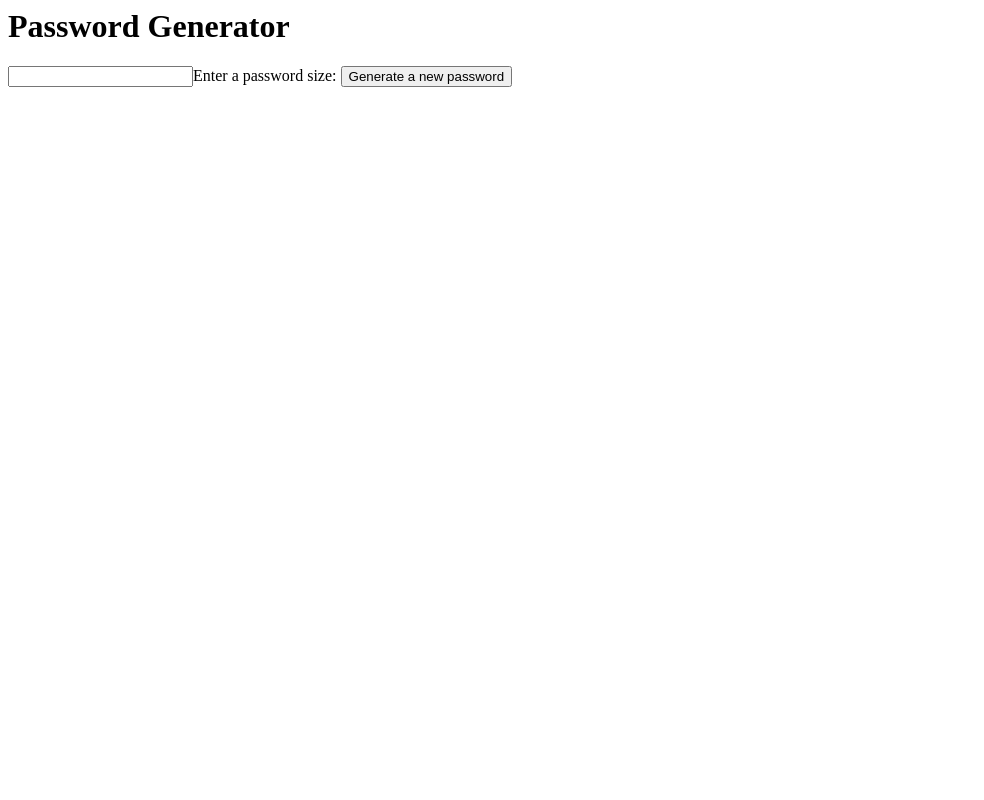
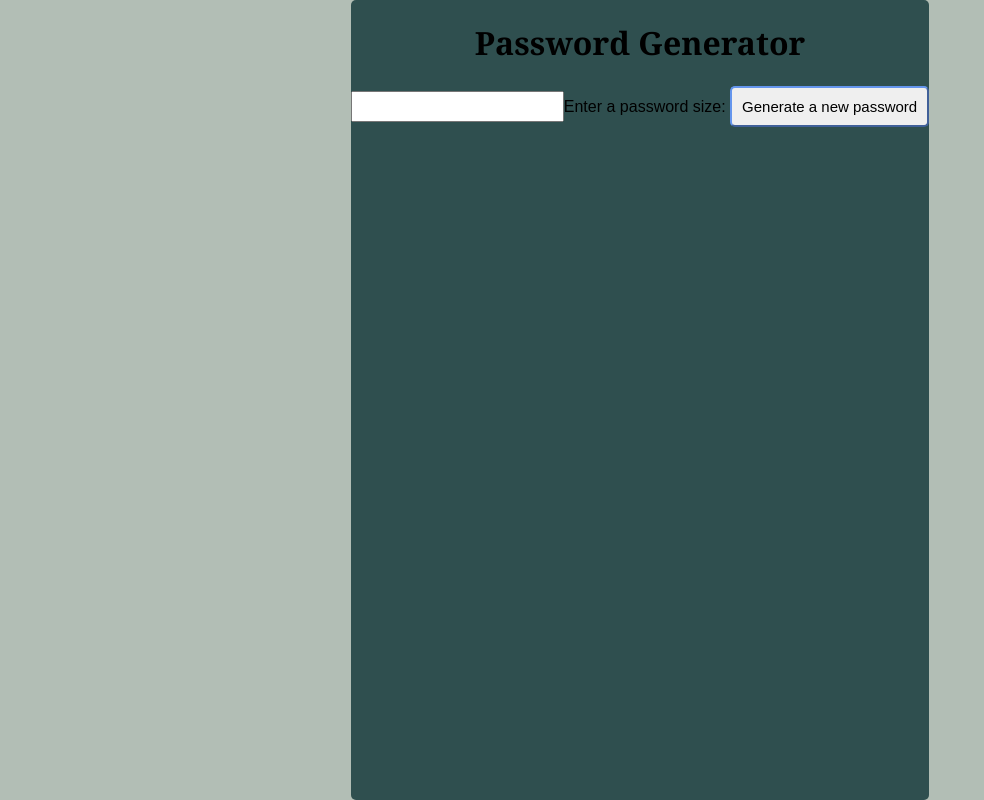
Before and after one commit to sameerkulkarni27/sameerkulkarni27.github.io, a plain HTML site: page passwordGenerator.html in a window 1280 px wide. Shown: the whole page, without its empty margins (0-984 px from the left). Drawn offline with Linux system fonts and the light colour scheme.

Commit message:
Update passwordGenerator.css

```diff
--- a/passwordGenerator.css
+++ b/passwordGenerator.css
@@ -1,8 +1,47 @@
-#stupid{
-    font-size: 40px;
-    font-family: cursive;
+body {
+    font-family: Arial, Helvetica, sans-serif;
+    justify-content: center;
+    text-align: center;
+    margin: auto;
+    display: flex;
+    background-color: #B2BEB5;
 }
 
-#psadword{
-    font-size: 40px;
+div.container {
+    text-align: center;
+    background-color: darkslategray;
+    border-radius: 5px;
 }
+
+h1 {
+    text-align: center;
+    font-family: Georgia, 'Times New Roman', Times, serif;
+}
+
+#psadword {
+    font-size: 25px;
+    font-family: 'Courier New', Courier, monospace;
+}
+
+input {
+    font-size: 15px;
+    padding: 5px;
+}
+
+button {
+    font-size: 15px;
+    border-radius: 5px;
+    border-color: cornflowerblue;
+    color: black;
+    padding: 10px;
+}
+
+button:hover {
+    color: white;
+    background-color: cornflowerblue;
+}
+
+#psadword {
+    font-size: 20px;
+    text-align: center;
+}
```
